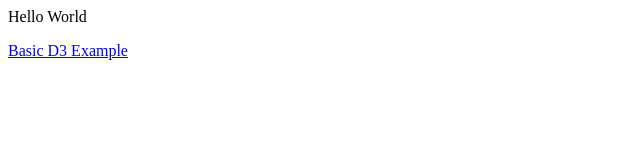
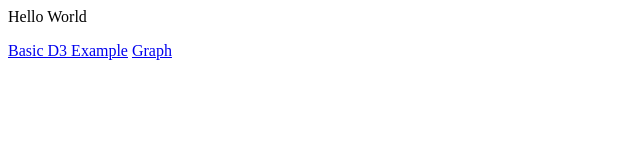
Before and after one commit to fuddster/dlife, a plain HTML site: page index.html in a window 1280 px wide. Shown: the full height of the page, 0-640 px from the left. Drawn offline with Linux system fonts and the light colour scheme.

Commit message:
Update index.html

```diff
--- a/index.html
+++ b/index.html
@@ -9,5 +9,6 @@
 Hello World
 <p></p>
 <a href="basic_d3.html">Basic D3 Example</a>
+<a href="graph.html">Graph</a>
 </body>
 </html>
```
